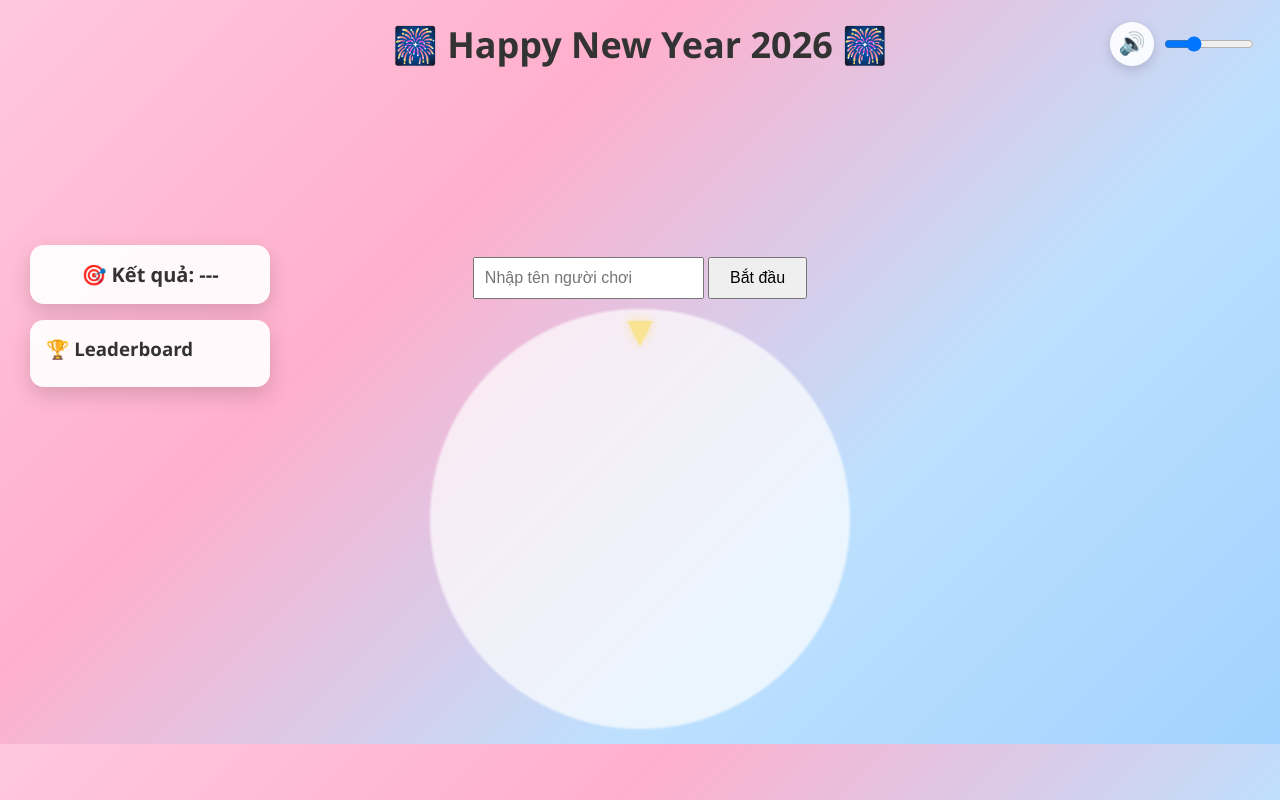
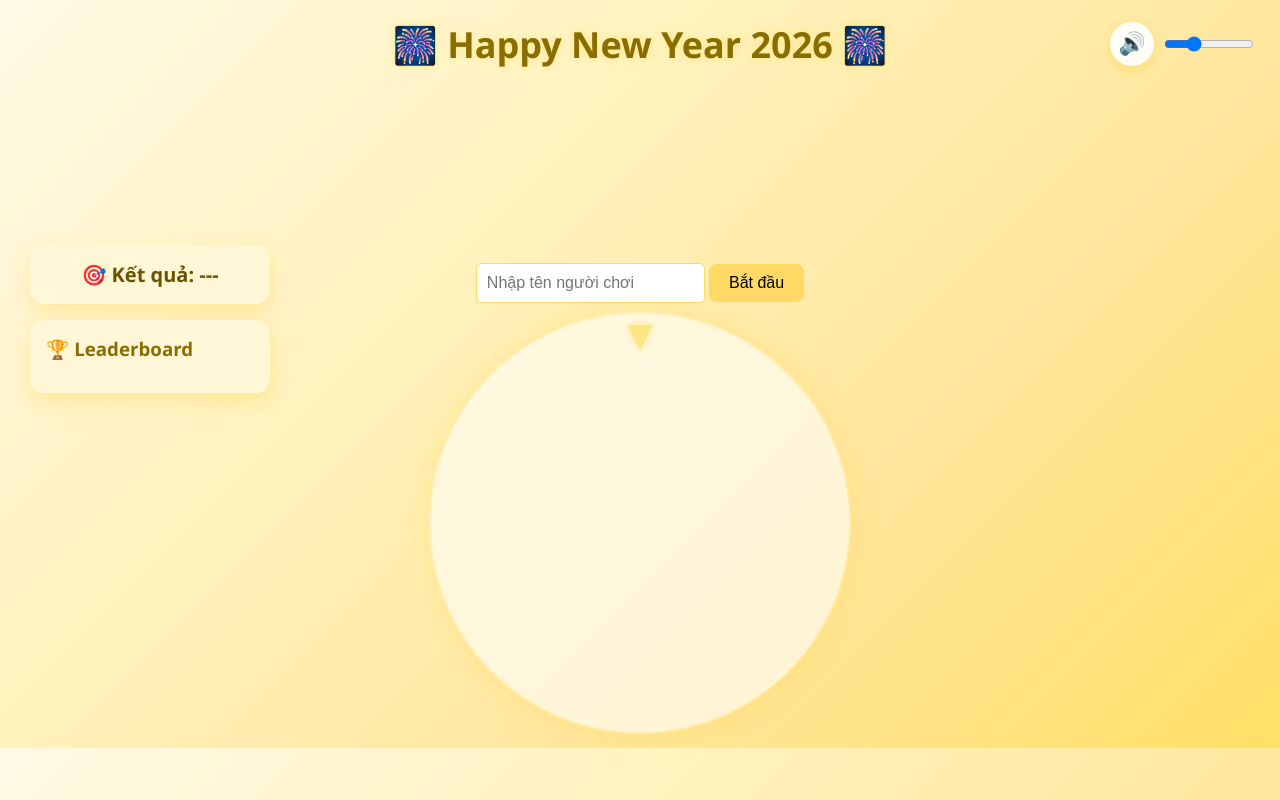
Before and after one commit to Cutichtyo/LamDuyXmas, a Flask app: page / in a window 1280 px wide. Run offline with Flask 3, Linux system fonts and the light colour scheme; a map, chart or similar area stays blank.

Commit message:
Update style.css

```diff
--- a/static/style.css
+++ b/static/style.css
@@ -6,12 +6,12 @@ body {
     font-family: 'Segoe UI', sans-serif;
     background: linear-gradient(
         135deg,
-        #FFC8DD,
-        #FFAFCC,
-        #BDE0FE,
-        #A2D2FF
+        #fff9e6,
+        #fff3bf,
+        #ffe69c,
+        #ffe066
     );
-    color: #333;
+    color: #6b5200;
     text-align: center;
 }
 
@@ -23,6 +23,8 @@ header {
     font-size: 36px;
     font-weight: bold;
     padding: 20px;
+    color: #8a6d00;
+    text-shadow: 0 0 10px rgba(255, 215, 0, 0.3);
 }
 
 #currentPlayer {
@@ -50,7 +52,7 @@ header {
     height: 44px;
     font-size: 22px;
     cursor: pointer;
-    box-shadow: 0 4px 12px rgba(0,0,0,0.15);
+    box-shadow: 0 4px 12px rgba(255, 193, 7, 0.3);
 }
 
 #volumeSlider {
@@ -58,7 +60,7 @@ header {
 }
 
 /* =======================
-   LEFT PANEL (RESULT + LEADERBOARD)
+   LEFT PANEL
 ======================= */
 #leftPanel {
     position: fixed;
@@ -75,34 +77,30 @@ header {
 
 /* RESULT BOX */
 #resultBox {
-    background: rgba(255,255,255,0.92);
+    background: rgba(255, 248, 214, 0.95);
     padding: 16px;
     border-radius: 14px;
     font-size: 20px;
     font-weight: bold;
     text-align: center;
 
-    box-shadow: 0 8px 20px rgba(0,0,0,0.15);
+    box-shadow: 0 8px 20px rgba(255, 193, 7, 0.25);
 }
 
 /* LEADERBOARD */
 #leaderboard {
-    background: rgba(255,255,255,0.92);
+    background: rgba(255, 248, 214, 0.95);
     padding: 16px;
     border-radius: 14px;
 
-    box-shadow: 0 8px 20px rgba(0,0,0,0.15);
+    box-shadow: 0 8px 20px rgba(255, 193, 7, 0.25);
     text-align: left;
 }
 
 #leaderboard h3 {
     margin-top: 0;
     margin-bottom: 10px;
-}
-
-#leaderboard ul {
-    padding-left: 18px;
-    margin: 0;
+    color: #8a6d00;
 }
 
 #leaderboard li {
@@ -120,11 +118,22 @@ header {
 #login input {
     padding: 10px;
     font-size: 16px;
+    border: 1px solid #ffd966;
+    border-radius: 6px;
 }
 
 #login button {
     padding: 10px 20px;
     font-size: 16px;
+    background: #ffd966;
+    border: none;
+    border-radius: 8px;
+    cursor: pointer;
+    transition: 0.3s;
+}
+
+#login button:hover {
+    background: #ffc107;
 }
 
 /* =======================
@@ -142,14 +151,16 @@ header {
     left: 50%;
     transform: translateX(-50%);
     font-size: 44px;
-    color: gold;
-    text-shadow: 0 0 12px rgba(255,215,0,0.8);
+    color: #ffcc00;
+    text-shadow: 0 0 12px rgba(255, 193, 7, 0.7);
     transition: opacity .3s;
+    z-index: 10;
 }
 
 canvas#wheel {
     border-radius: 50%;
-    background: white;
+    background: #fffdf2;
+    box-shadow: 0 0 30px rgba(255, 193, 7, 0.3);
     transition: filter .3s, opacity .3s;
 }
 
@@ -178,11 +189,22 @@ body:not(.started) .pointer {
 .control input {
     padding: 10px;
     width: 140px;
+    border: 1px solid #ffd966;
+    border-radius: 6px;
 }
 
 .control button {
     padding: 10px 20px;
     font-size: 16px;
+    background: #ffd966;
+    border: none;
+    border-radius: 8px;
+    cursor: pointer;
+    transition: 0.3s;
+}
+
+.control button:hover {
+    background: #ffc107;
 }
 
 /* =======================
@@ -195,11 +217,8 @@ body:not(.started) .pointer {
     z-index: 1;
 }
 
-/* Đảm bảo UI luôn nổi trên tuyết */
+/* UI nổi trên tuyết */
 body > *:not(#snow) {
     position: relative;
     z-index: 5;
 }
-.pointer {
-    z-index: 10;
-}
```
